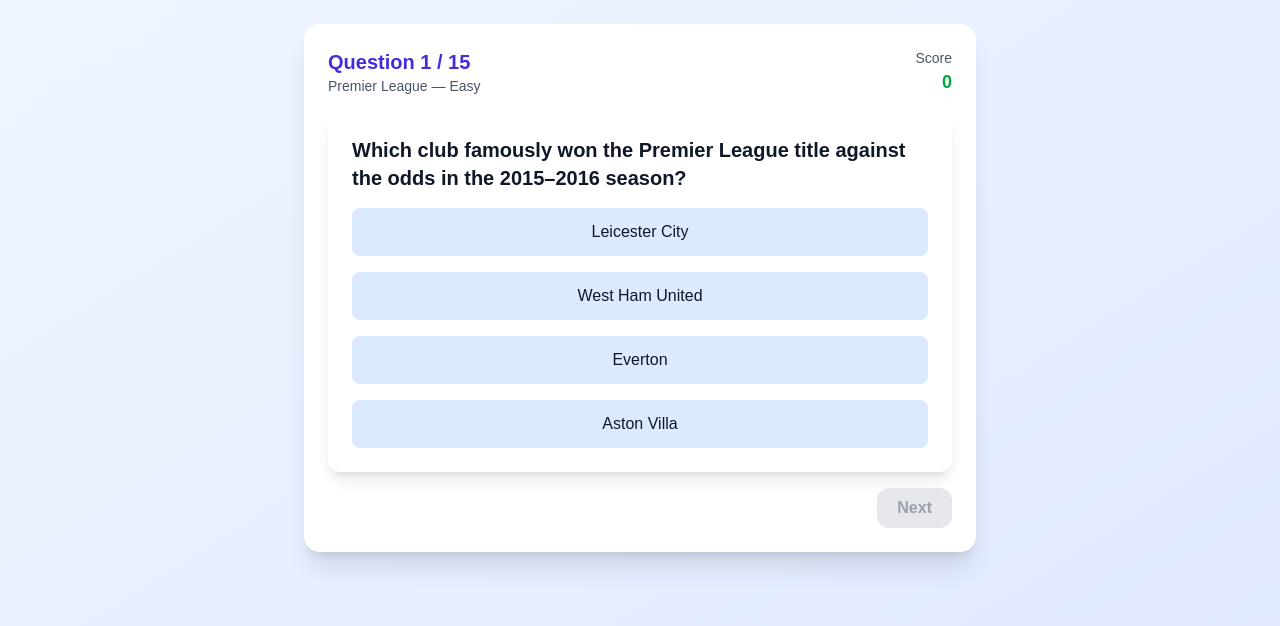
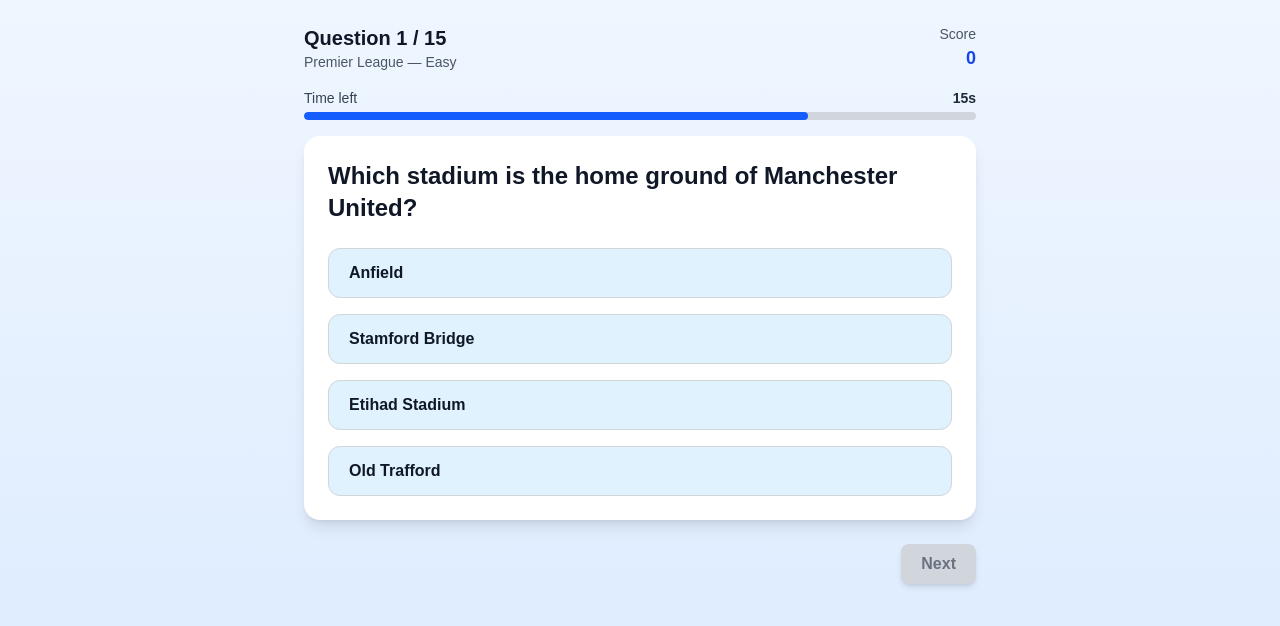
Before and after one commit to infiniteltd/goal-genius, a Next.js app: page /quiz in a window 1280 px wide. Shown: the top 626 px of the page. Built offline with nearby package versions, Linux system fonts and the light colour scheme.

Commit message:
Updated the UX/UI

```diff
--- a/src/Components/OptionButton.tsx
+++ b/src/Components/OptionButton.tsx
@@ -7,24 +7,23 @@ type Props = {
   onClick: (option: string) => void;
   disabled?: boolean;
   isSelected?: boolean;
+  customColor?: string;
 };
 
 export default function OptionButton({
   option,
   onClick,
   disabled,
-  isSelected,
+  customColor = "bg-sky-100 text-gray-900 hover:bg-sky-200",
 }: Props) {
   return (
     <button
       onClick={() => onClick(option)}
       disabled={disabled}
-      className={`w-full text-left px-4 py-3 rounded-md border transition
-        ${
-          isSelected
-            ? "bg-blue-600 text-white border-blue-700"
-            : "bg-white hover:bg-gray-50"
-        }`}
+      className={`w-full text-left px-5 py-3 rounded-xl font-semibold border border-gray-300 transition-all duration-200
+        ${customColor}
+        ${disabled ? "opacity-90 cursor-not-allowed" : "hover:scale-[1.02]"}
+      `}
     >
       {option}
     </button>
--- a/src/Components/QuestionCard.tsx
+++ b/src/Components/QuestionCard.tsx
@@ -24,28 +24,36 @@ export default function QuestionCard({
   disabled,
 }: Props) {
   return (
-    <div className="p-6 bg-white rounded-xl shadow-lg">
-      <h3 className="text-xl font-bold mb-4 text-gray-900">{q.question}</h3>
+    <div className="p-6 bg-white rounded-2xl shadow-lg">
+      <h3 className="text-2xl font-bold mb-6 text-gray-900">{q.question}</h3>
       <div className="grid gap-4">
         {q.options.map((opt) => {
-          // Determine the button color
-          let bgColor = "bg-blue-100 text-gray-900"; // default
-          if (selected === opt) {
-            bgColor =
-              selected === q.answer
-                ? "bg-green-500 text-white"
-                : "bg-red-500 text-white";
+          const isSelected = selected === opt;
+          const isCorrect = opt === q.answer;
+          const showColors = disabled && selected;
+
+          let color = "bg-sky-100 text-gray-900 hover:bg-sky-200"; // default blue tone
+
+          if (showColors) {
+            if (isSelected && isCorrect)
+              color =
+                "bg-gradient-to-r from-green-500 to-emerald-600 text-white";
+            else if (isSelected && !isCorrect)
+              color = "bg-gradient-to-r from-rose-500 to-red-600 text-white";
+            else if (!isSelected && isCorrect)
+              color = "bg-green-100 text-green-900 border-green-400";
+            else color = "bg-gray-100 text-gray-800";
           }
 
           return (
-            <button
+            <OptionButton
               key={opt}
-              onClick={() => onSelect(opt)}
+              option={opt}
+              onClick={onSelect}
               disabled={disabled}
-              className={`p-3 rounded-lg font-medium transition-colors ${bgColor} hover:brightness-110`}
-            >
-              {opt}
-            </button>
+              isSelected={isSelected}
+              customColor={color}
+            />
           );
         })}
       </div>
--- a/src/app/quiz/page.tsx
+++ b/src/app/quiz/page.tsx
@@ -1,51 +1,67 @@
 "use client";
 
-import React, { useEffect, useMemo, useState, Suspense } from "react";
+import React, { useEffect, useMemo, useState } from "react";
 import { useSearchParams, useRouter } from "next/navigation";
 import QuestionCard, { Question } from "../../Components/QuestionCard";
 import { shuffleArray } from "../../util/shuffle";
 import allQuestions from "../../data/questions.json";
 
-function QuizContent() {
+export default function QuizPage() {
   const search = useSearchParams();
   const router = useRouter();
-
   const category = search.get("category") || "premier_league";
   const difficulty = search.get("difficulty") || "easy";
   const key = `${category}_${difficulty}`;
 
-  // ✅ Explicitly type the question array
-  const questionsRaw: Question[] =
-    (allQuestions as Record<string, Question[]>)[key] || [];
+  const questionsRaw =
+    (allQuestions as Record<string, Question[]>)?.[key] || [];
 
-  // ✅ Shuffle both questions and their options, fully typed
-  const questions: Question[] = useMemo(() => {
-    const shuffled = questionsRaw.map((q) => ({
+  const questions = useMemo<Question[]>(
+    () =>
+      shuffleArray(questionsRaw)
+        .slice(0, 15)
+        .map((q) => ({
           ...q,
           options: shuffleArray(q.options),
-    }));
-    return shuffleArray(shuffled).slice(0, 15);
-  }, [key]);
+        })),
+    [key]
+  );
 
-  const [index, setIndex] = useState<number>(0);
+  const [index, setIndex] = useState(0);
   const [selected, setSelected] = useState<string | null>(null);
-  const [score, setScore] = useState<number>(0);
+  const [score, setScore] = useState(0);
+  const [timeLeft, setTimeLeft] = useState(20);
+  const [fade, setFade] = useState(false);
 
   useEffect(() => {
-    setIndex(0);
+    // reset timer and state when question changes
+    setTimeLeft(20);
     setSelected(null);
-    setScore(0);
-  }, [key]);
+  }, [index]);
+
+  useEffect(() => {
+    if (selected) return; // pause timer once user selects an answer
+
+    if (timeLeft <= 0) {
+      handleNext(); // move to next automatically
+      return;
+    }
+
+    const timer = setTimeout(() => setTimeLeft((t) => t - 1), 1000);
+    return () => clearTimeout(timer);
+  }, [timeLeft, selected]);
 
   if (!questions || questions.length === 0) {
     return (
-      <div className="min-h-screen flex items-center justify-center text-red-600 text-lg font-semibold">
+      <div className="min-h-screen flex items-center justify-center bg-gray-50">
+        <p className="text-gray-700 text-lg">
           No questions found for the selected category/difficulty.
+        </p>
       </div>
     );
   }
 
-  const current: Question = questions[index]; // ✅ Fully typed
+  const current = questions[index];
 
   function handleSelect(option: string) {
     if (selected) return;
@@ -54,8 +70,9 @@ function QuizContent() {
   }
 
   function handleNext() {
+    setFade(true);
+    setTimeout(() => {
       const nextIndex = index + 1;
-    setSelected(null);
       if (nextIndex >= questions.length) {
         const params = new URLSearchParams({
           score: String(score),
@@ -65,14 +82,22 @@ function QuizContent() {
         return;
       }
       setIndex(nextIndex);
+      setFade(false);
+    }, 1000); // 1-second fade delay
   }
 
+  const progressWidth = (timeLeft / 20) * 100;
+
   return (
-    <main className="min-h-screen bg-gradient-to-br from-blue-50 to-indigo-100 p-6">
-      <div className="max-w-2xl mx-auto bg-white shadow-xl rounded-2xl p-6">
+    <main className="min-h-screen bg-gradient-to-b from-blue-50 to-blue-100 p-6 transition-all duration-500">
+      <div
+        className={`max-w-2xl mx-auto transition-opacity duration-700 ${
+          fade ? "opacity-0" : "opacity-100"
+        }`}
+      >
         <div className="flex items-center justify-between mb-4">
           <div>
-            <h2 className="text-xl font-bold text-indigo-700">
+            <h2 className="text-xl font-semibold text-gray-900">
               Question {index + 1} / {questions.length}
             </h2>
             <p className="text-sm text-gray-600 capitalize">
@@ -81,7 +106,29 @@ function QuizContent() {
           </div>
           <div className="text-right">
             <p className="text-sm text-gray-600">Score</p>
-            <p className="text-lg font-extrabold text-green-600">{score}</p>
+            <p className="text-lg font-bold text-blue-700">{score}</p>
+          </div>
+        </div>
+
+        {/* Timer */}
+        <div className="mb-4">
+          <div className="flex justify-between items-center mb-1">
+            <span className="text-sm font-medium text-gray-700">Time left</span>
+            <span
+              className={`text-sm font-semibold transition-all duration-300 ${
+                timeLeft <= 5 ? "text-red-600 animate-pulse" : "text-gray-800"
+              }`}
+            >
+              {timeLeft}s
+            </span>
+          </div>
+          <div className="w-full bg-gray-300 rounded-full h-2 overflow-hidden">
+            <div
+              className={`h-2 rounded-full transition-all duration-300 ${
+                timeLeft <= 5 ? "bg-red-600 animate-pulse" : "bg-blue-600"
+              }`}
+              style={{ width: `${progressWidth}%` }}
+            ></div>
           </div>
         </div>
 
@@ -92,14 +139,14 @@ function QuizContent() {
           disabled={!!selected}
         />
 
-        <div className="flex justify-end mt-4">
+        <div className="flex justify-end mt-6">
           <button
             onClick={handleNext}
             disabled={!selected}
-            className={`px-5 py-2 rounded-xl font-semibold transition-colors ${
+            className={`px-5 py-2 rounded-lg font-semibold shadow-md transition ${
               selected
-                ? "bg-indigo-600 text-white hover:bg-indigo-700"
-                : "bg-gray-200 text-gray-400 cursor-not-allowed"
+                ? "bg-blue-600 text-white hover:bg-blue-700"
+                : "bg-gray-300 text-gray-500 cursor-not-allowed"
             }`}
           >
             {index + 1 >= questions.length ? "Finish" : "Next"}
@@ -109,11 +156,3 @@ function QuizContent() {
     </main>
   );
 }
-
-export default function QuizPage() {
-  return (
-    <Suspense fallback={<div className="p-8 text-center">Loading quiz...</div>}>
-      <QuizContent />
-    </Suspense>
-  );
-}
```
Lines whose indentation alone changed are shown as unchanged.
